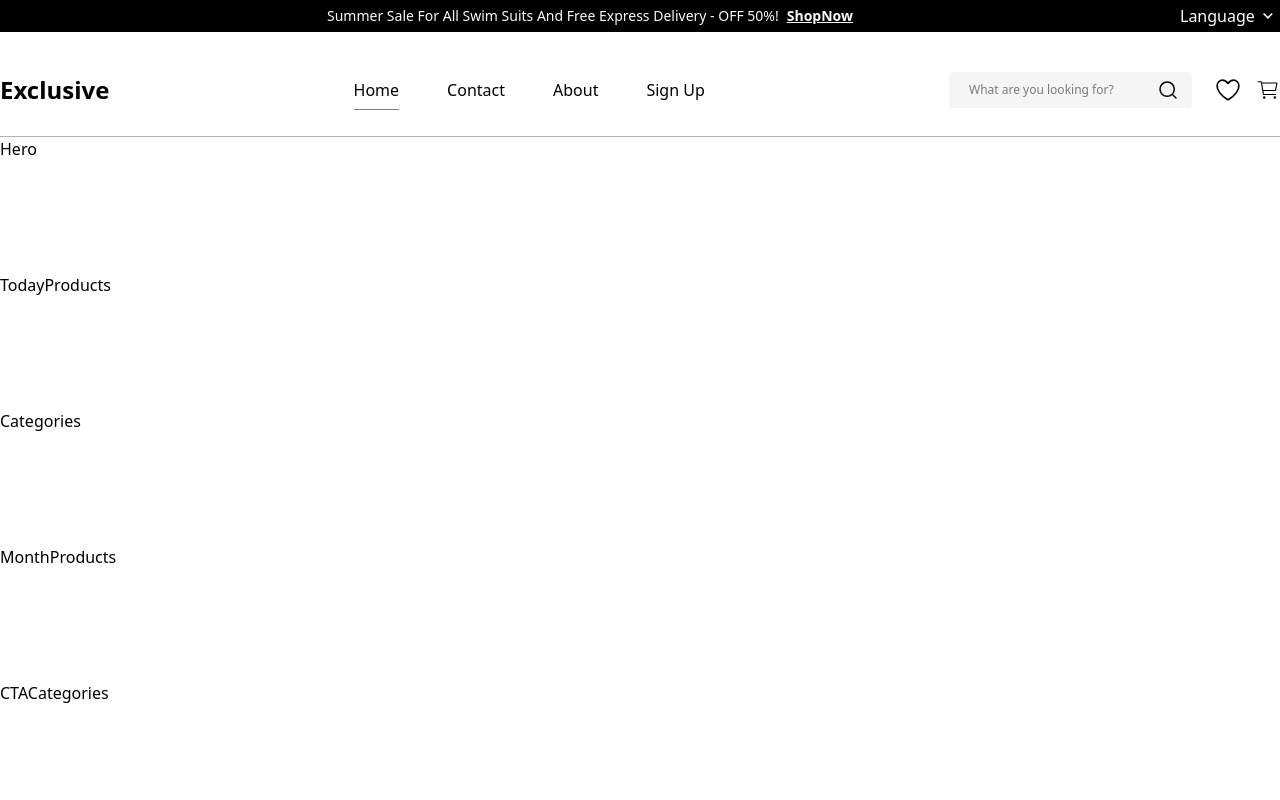
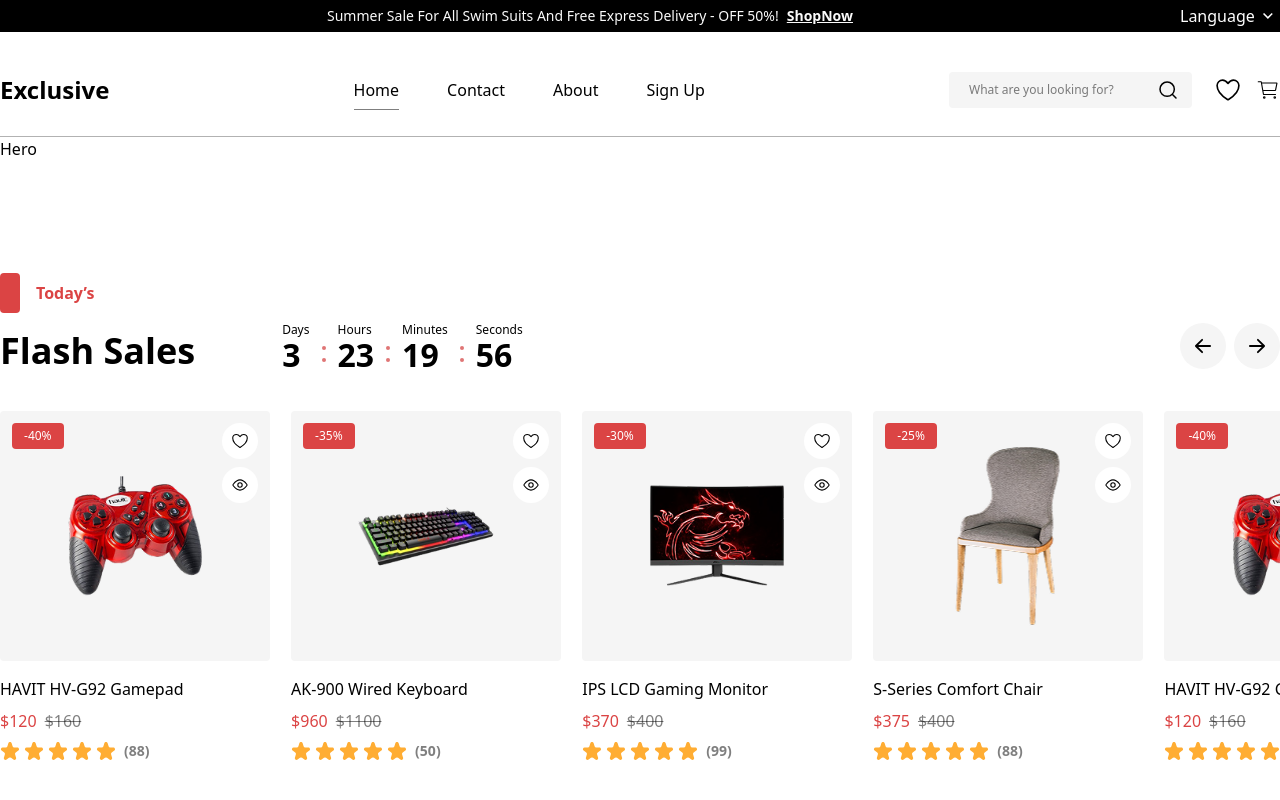
Before and after one commit to hebamusleh/tasks, a React (Vite) app in the folder e-commerce-app/: page / in a window 1280 px wide. Shown: the top 800 px of the page. Built offline with nearby package versions, Linux system fonts and the light colour scheme.

Commit message:
feat : add flash sales section

```diff
--- a/e-commerce-app/src/components/common/index.ts
+++ b/e-commerce-app/src/components/common/index.ts
@@ -3,5 +3,14 @@ import CategoryCard from "./category-card/CategoryCard";
 import CTACard from "./cta-card/cta-card";
 import Dropdown from "./drop-down/DropDown";
 import ProductCard from "./product-card/ProductCard";
+import TimeCard from "./time-card/TimeCard";
 import TitleHeading from "./title-heading/TitleHeading";
-export { Button, CategoryCard, CTACard, Dropdown, ProductCard, TitleHeading };
+export {
+  Button,
+  CategoryCard,
+  CTACard,
+  Dropdown,
+  ProductCard,
+  TimeCard,
+  TitleHeading,
+};
--- /dev/null
+++ b/e-commerce-app/src/components/common/time-card/TimeCard.tsx
@@ -0,0 +1,15 @@
+const TimeCard: React.FC<{
+  title: string;
+  number: number;
+}> = ({ title, number }) => {
+  return (
+    <div className="flex flex-col text-black">
+      <span className="text-xs font-medium leading-[18px] capitalize">
+        {title}
+      </span>
+      <span className="text-[32px] font-bold leading-8">{number}</span>
+    </div>
+  );
+};
+
+export default TimeCard;
--- a/e-commerce-app/src/constant/products.ts
+++ b/e-commerce-app/src/constant/products.ts
@@ -2,6 +2,42 @@ import { v4 as uuidv4 } from "uuid";
 import type { IProductCard } from "../types";
 
 export const flashProducts: IProductCard[] = [
+  {
+    id: uuidv4(),
+    cover: "/assets/images/playstashine.png",
+    oldPrice: 160,
+    price: 120,
+    reviewsNum: 88,
+    title: "HAVIT HV-G92 Gamepad",
+    offer: 40,
+  },
+  {
+    id: uuidv4(),
+    cover: "/assets/images/keyboard.png",
+    oldPrice: 1100,
+    price: 960,
+    reviewsNum: 50,
+    title: "AK-900 Wired Keyboard",
+    offer: 35,
+  },
+  {
+    id: uuidv4(),
+    cover: "/assets/images/lcd.png",
+    oldPrice: 400,
+    price: 370,
+    reviewsNum: 99,
+    title: "IPS LCD Gaming Monitor",
+    offer: 30,
+  },
+  {
+    id: uuidv4(),
+    cover: "/assets/images/canaba.png",
+    oldPrice: 400,
+    price: 375,
+    reviewsNum: 88,
+    title: "S-Series Comfort Chair ",
+    offer: 25,
+  },
   {
     id: uuidv4(),
     cover: "/assets/images/playstashine.png",
@@ -130,7 +166,7 @@ export const ourProducts: IProductCard[] = [
     colorsOption: true,
     newItem: true,
   },
-   {
+  {
     id: uuidv4(),
     cover: "/assets/images/GP11.png",
     price: 660,
@@ -139,7 +175,7 @@ export const ourProducts: IProductCard[] = [
     colorsOption: true,
     newItem: true,
   },
-   {
+  {
     id: uuidv4(),
     cover: "/assets/images/jacket-2.png",
     price: 960,
@@ -147,5 +183,5 @@ export const ourProducts: IProductCard[] = [
     title: "Quilted Satin Jacket",
     colorsOption: true,
     newItem: true,
-  }
+  },
 ];
--- /dev/null
+++ b/e-commerce-app/src/modules/home/components/today-products/SubHeader.tsx
@@ -0,0 +1,40 @@
+import { TimeCard, TwoDotIcon, VectorIocn } from "../../../../components";
+
+const SubHeader = () => {
+  return (
+    <div className="flex justify-between mt-2">
+      <div className="flex items-left md:items-end gap-4 md:gap-[87px] flex-col md:flex-row">
+        <h2 className="font-semibold text-4xl">Flash Sales</h2>
+        <div className="flex items-center gap-3 justify-center">
+          <TimeCard title="Days" number={3} />
+          <span className="pt-4">
+            <TwoDotIcon color="#E07575" height={16} width={4} />
+          </span>
+          <TimeCard title="Hours" number={23} />
+          <span className="pt-4">
+            <TwoDotIcon color="#E07575" height={16} width={4} />
+          </span>
+          <TimeCard title="Minutes" number={19} />
+          <span className="pt-4">
+            <TwoDotIcon color="#E07575" height={16} width={4} />
+          </span>
+          <TimeCard title="Seconds" number={56} />
+        </div>
+      </div>
+      <div className="flex items-center gap-2">
+        <button className="custom-prev-button w-[46px] h-[46px] rounded-full bg-[#F5F5F5] flex items-center justify-center cursor-pointer">
+          <span>
+            <VectorIocn />
+          </span>
+        </button>
+        <button className="custom-next-button w-[46px] h-[46px] rounded-full bg-[#F5F5F5] flex items-center justify-center cursor-pointer">
+          <span>
+            <VectorIocn className="rotate-180" />
+          </span>
+        </button>
+      </div>
+    </div>
+  );
+};
+
+export default SubHeader;
--- a/e-commerce-app/src/modules/home/components/today-products/TodayProducts.tsx
+++ b/e-commerce-app/src/modules/home/components/today-products/TodayProducts.tsx
@@ -1,5 +1,60 @@
+import { Autoplay, Navigation } from "swiper/modules";
+import { Swiper, SwiperSlide } from "swiper/react";
+import { ProductCard, TitleHeading } from "../../../../components";
+import { flashProducts } from "../../../../constant";
+import SubHeader from "./SubHeader";
+
 const TodayProducts = () => {
-  return <div>TodayProducts</div>;
+  return (
+    <div className="border-b-[0.5px] border-black/30 pb-20">
+      <TitleHeading title="Today’s" />
+      <SubHeader />
+
+      <Swiper
+        modules={[Autoplay, Navigation]}
+        spaceBetween={30}
+        slidesPerView={4.5}
+        className="mt-10"
+        navigation={{
+          nextEl: ".custom-next-button",
+          prevEl: ".custom-prev-button",
+        }}
+        loop={true}
+        breakpoints={{
+          375: {
+            slidesPerView: 1.5,
+            spaceBetween: 30,
+          },
+          400: {
+            slidesPerView: 1.5,
+            spaceBetween: 30,
+          },
+          640: {
+            slidesPerView: 1.5,
+            spaceBetween: 30,
+          },
+          768: {
+            slidesPerView: 2.5,
+          },
+          1024: {
+            slidesPerView: 3.5,
+          },
+          1280: {
+            slidesPerView: 4.5,
+          },
+          1400: {
+            slidesPerView: 4.5,
+          },
+        }}
+      >
+        {flashProducts.map((item) => (
+          <SwiperSlide key={item.id}>
+            <ProductCard {...item} />
+          </SwiperSlide>
+        ))}
+      </Swiper>
+    </div>
+  );
 };
 
 export default TodayProducts;
```
